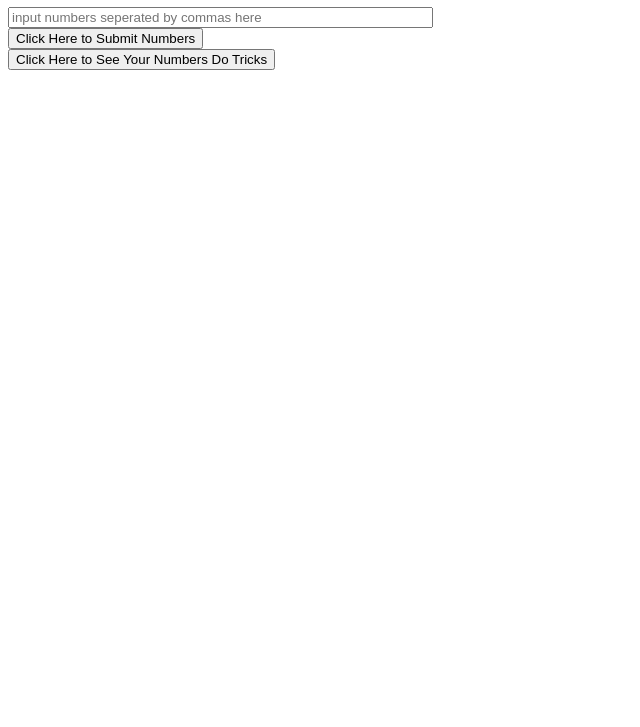
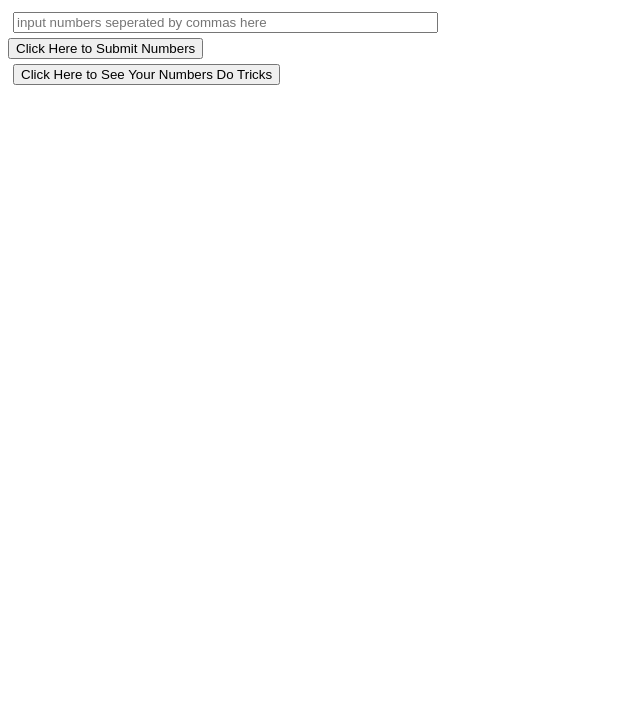
Before and after one commit to C-Stein/js102, a plain HTML site: page index.html in a window 1280 px wide. Shown: the part 73-800 px from the top of the page, without its empty margins (0-640 px from the left). Drawn offline with nearby package versions, Linux system fonts and the light colour scheme.

Commit message:
added some styling for readability

```diff
--- a/style.css
+++ b/style.css
@@ -9,3 +9,7 @@
 #output {
 	background-color: darkgray;
 }
+
+#input, #tricks {
+	margin: 5px;
+}
```
